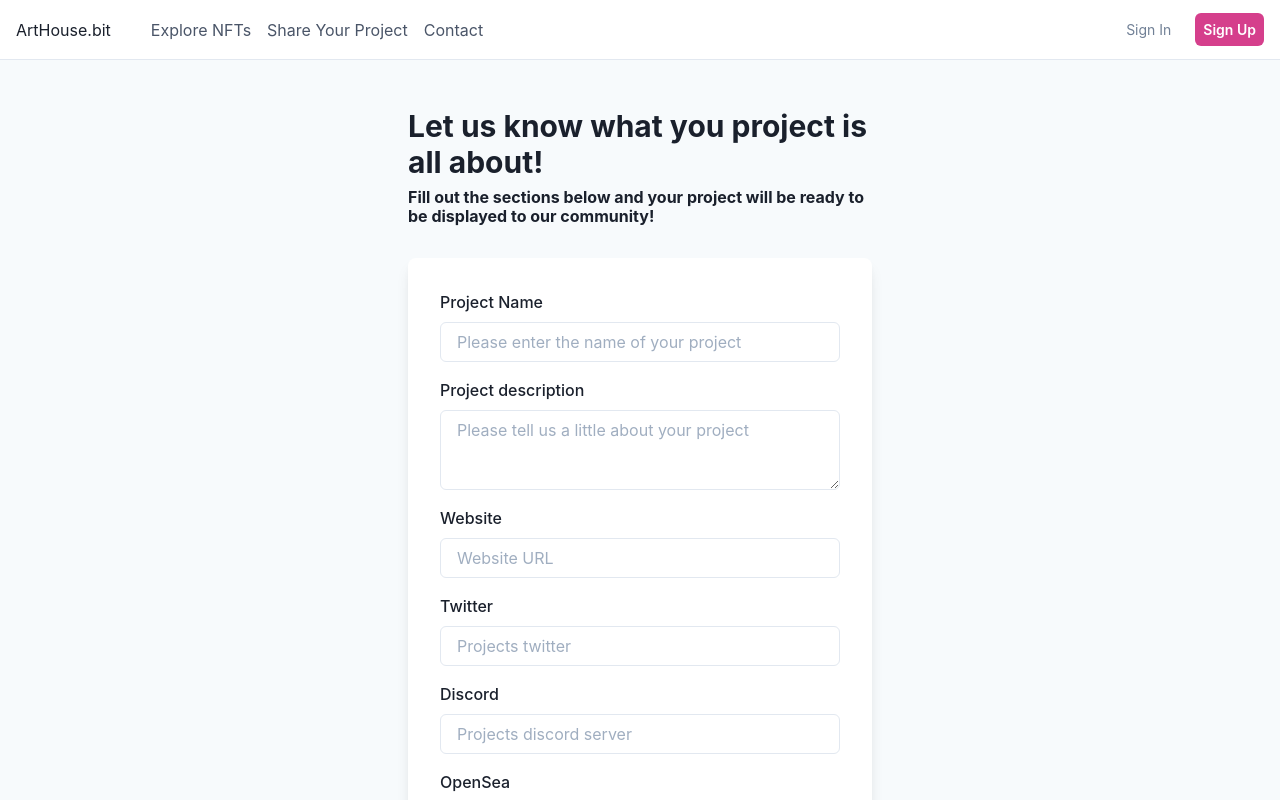
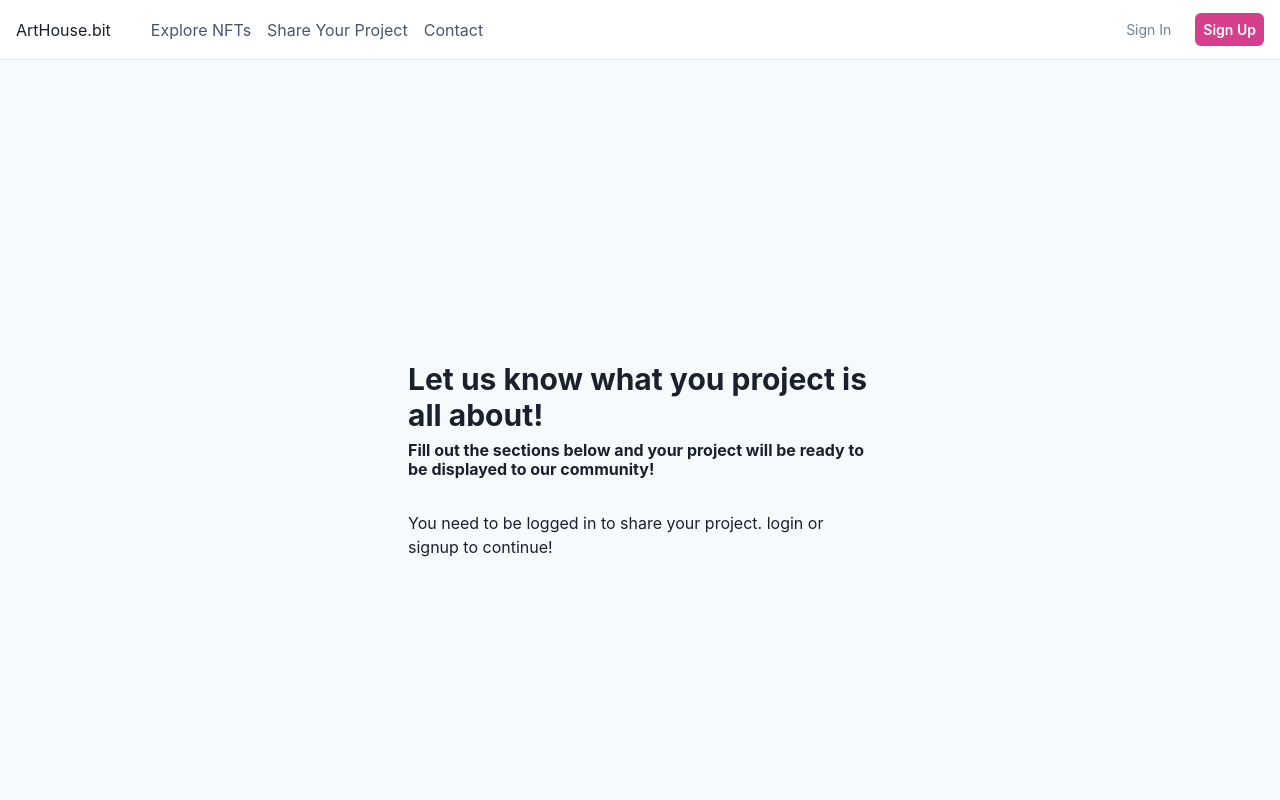
Before and after one commit to Pasgen-Manley/ArtHouse.bit, a React (Create React App) app in the folder client/: page /share in a window 1280 px wide. Shown: the top 800 px of the page. Built offline with nearby package versions, Linux system fonts and the light colour scheme.

Commit message:
Made it so once forms are submitted users are redirected to home page

```diff
--- a/client/src/pages/Login.js
+++ b/client/src/pages/Login.js
@@ -58,7 +58,7 @@ const Login = (props) => {
           {data ? (
               <p>
                 Success! Taking you {' '}
-                <Link to="/">Explore NFTs.</Link>
+                <Link to="/explore">Explore NFTs.</Link>
               </p>
             ) : (
           <form onSubmit={handleFormSubmit}>
--- a/client/src/pages/UploadForm.js
+++ b/client/src/pages/UploadForm.js
@@ -124,12 +124,19 @@ const ProjectForm = () => {
           <Heading fontSize={'3xl'}>Let us know what you project is all about!</Heading>
           <Heading fontSize={'1xl'}>Fill out the sections below and your project will be ready to be displayed to our community!</Heading>
         </Stack>
-        {/*{Auth.loggedIn() ? (   */}
+        {Auth.loggedIn() ? (
           <Box
             rounded={'lg'}
             bg={useColorModeValue('white', 'gray.700')}
             boxShadow={'lg'}
-            p={8}>
+            p={8}
+          >
+            {data ? (
+              <p>
+                Success! Taking you {' '}
+                <Link to="/explore">Explore NFTs.</Link>
+              </p>
+            ) : (
             <form onSubmit={handleFormSubmit}>
               <Stack spacing={4}>
                 <FormControl id="name">
@@ -229,18 +236,19 @@ const ProjectForm = () => {
                 </Stack>
               </Stack>
             </form>
+          )}
             {error && (
               <div className="my-3 p-3 bg-danger text-white">
                 {error.message}
               </div>
             )}
           </Box>
-        {/*}) : (
+        ) : (
           <p>
             You need to be logged in to share your project.
             <Link to="/login"> login</Link> or <Link to="/signup">signup to continue!</Link>
           </p>
-        )}*/}
+        )}
       </Stack>
     </Flex>
   );
```
